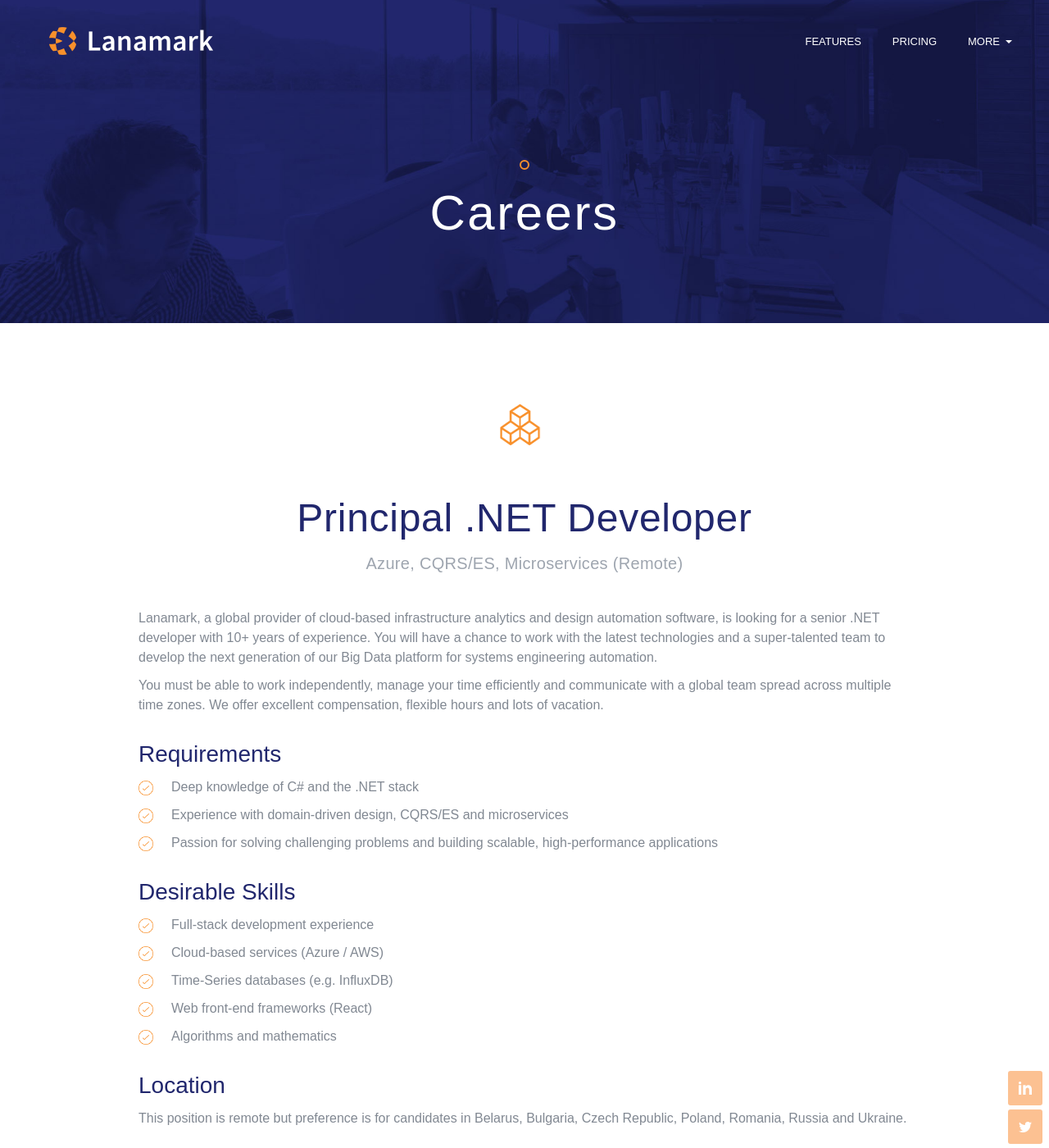
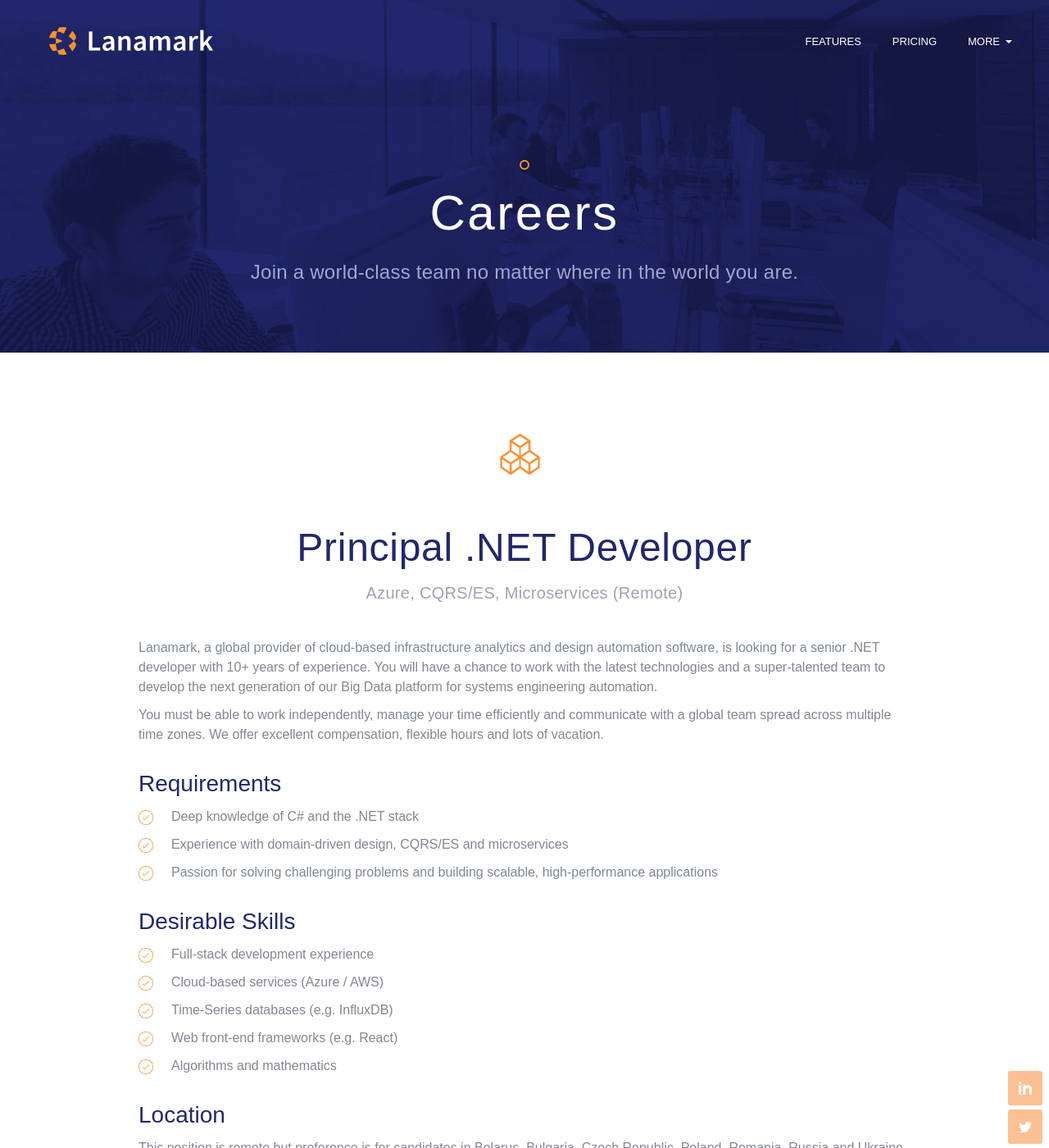
Before and after one commit to lanamark-dev/lanamark.github.io, a Jekyll site: the page built from careers/senior-developer.html, in a window 1280 px wide and 1400 px high. Shown: the whole window at 82% size. Built offline with Jekyll 4.4.1, drawn with Linux system fonts in a browser that asks for light colours; nearby versions of some CDN libraries; some of the changed text lies outside the part shown.

Commit message:
Updated careers page

```diff
--- a/jobs/senior-developer.html
+++ b/careers/senior-developer.html
@@ -3,6 +3,7 @@ layout: default
 headerClass: job
 pageTitle: Careers
 title: Careers
+subtitle: Join a world-class team no matter where in the world you are.
 ---
 
 <div class="section jobs title">
@@ -47,7 +48,7 @@ title: Careers
           <p class="check">Full-stack development experience</p>
           <p class="check">Cloud-based services (Azure / AWS)</p>
           <p class="check">Time-Series databases (e.g. InfluxDB)</p>
-          <p class="check">Web front-end frameworks (React)</p>
+          <p class="check">Web front-end frameworks (e.g. React)</p>
           <p class="check">Algorithms and mathematics</p>
         </article>
       </section>
@@ -68,7 +69,7 @@ title: Careers
           <p>To apply, please send an introductory email with a link to your LinkedIn
             profile or your resume to <a href="mailto:careers@lanamark.com">careers@lanamark.com</a></p>
           <p>If you have a showcase project to demonstrating your skills, please include a link to it as well.</p>
-          <a href="mailto:careers@lanamark.com" class="button main bigger">Apply</a>
+          <a href="mailto:careers@lanamark.com" class="button main bigger">Apply Principal .NET Developer</a>
         </article>
       </section>
     </div>
```
